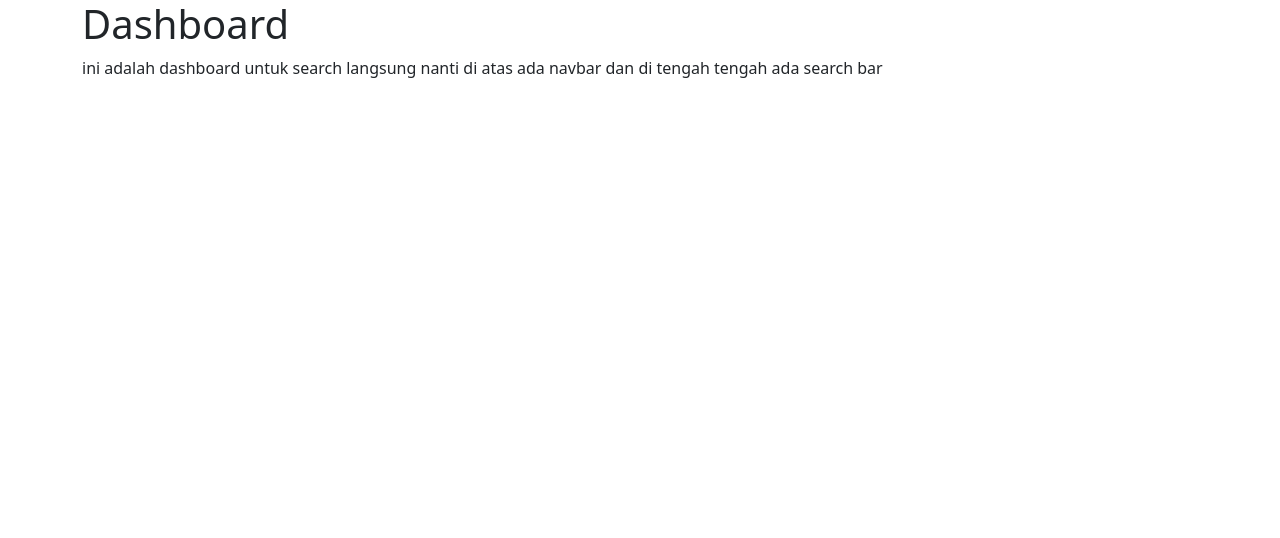
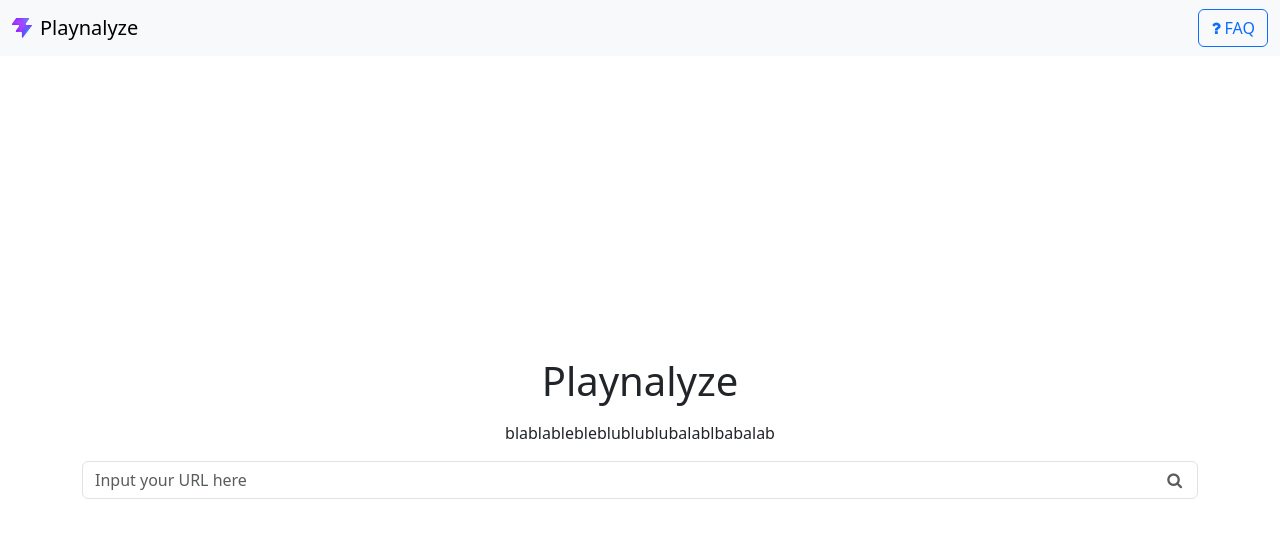
Before and after one commit to Gin-Arata/playnalyze-web-app, a React (Vite) app in the folder frontend/: page / in a window 1280 px wide. Shown: the top 538 px of the page. Built offline with nearby package versions, Linux system fonts and the light colour scheme.

Commit message:
feat: add slicing dashboard

```diff
--- a/frontend/index.html
+++ b/frontend/index.html
@@ -1,13 +1,17 @@
 <!doctype html>
 <html lang="en">
+
 <head>
   <meta charset="UTF-8" />
   <link rel="icon" type="image/svg+xml" href="/favicon.svg" />
+  <link rel="stylesheet" href="https://cdnjs.cloudflare.com/ajax/libs/font-awesome/4.7.0/css/font-awesome.min.css">
   <meta name="viewport" content="width=device-width, initial-scale=1.0" />
   <title>frontend</title>
 </head>
-  <body>
+
+<body style="min-height: 100vh !important;">
   <div id="root"></div>
   <script type="module" src="/src/main.tsx"></script>
 </body>
+
 </html>
--- a/frontend/src/Dashboard/View.tsx
+++ b/frontend/src/Dashboard/View.tsx
@@ -1,10 +1,42 @@
+import './index.css';
+
 const View = () => {
-    return (
-        <div className="container">
-            <h1>Dashboard</h1>
-            <div>ini adalah dashboard untuk search langsung nanti di atas ada navbar dan di tengah tengah ada search bar</div>
-        </div>
-    )
-}
+	return (
+		<div className="d-flex flex-column min-vh-100">
+			<div className="navbar bg-body-tertiary">
+				<div className="container-fluid d-flex justify-content-between align-items-center">
+					<a
+						href="#"
+						className="navbar-brand d-flex gap-2 align-items-center"
+					>
+						<img src="/public/favicon.svg" alt="" width={20} />
+						Playnalyze
+					</a>
+
+					<button className="btn btn-outline-primary">
+						<i className="fa fa-question me-1"></i>
+						FAQ
+					</button>
+				</div>
+			</div>
+
+			<div className="container flex-grow-1 d-flex flex-column align-items-center justify-content-center">
+				<div className="d-flex flex-column align-items-center gap-2">
+					<h1>Playnalyze</h1>
+					<p>blablablebleblublublubalablbabalab</p>
+				</div>
+
+                <div className="position-relative w-100">
+                    <input
+                        type="search"
+                        className="form-control pe-5"
+                        placeholder="Input your URL here"
+                    />
+                    <i className="fa fa-search position-absolute end-0 top-50 translate-middle-y me-3 fs-6 text-muted" />
+                </div>
+			</div>
+		</div>
+	);
+};
 
 export default View;
--- /dev/null
+++ b/frontend/src/Dashboard/index.css
@@ -0,0 +1,4 @@
+.form-control:focus {
+    outline: none !important;
+    box-shadow: none !important;
+}
--- a/frontend/src/OutputSearch/View.tsx
+++ b/frontend/src/OutputSearch/View.tsx
@@ -1,12 +1,28 @@
+import { Link } from 'react-router';
+
 const View = () => {
 	return (
 		<>
-			<div className="container">
-				<h1>Output Search</h1>
-				<div>
-					Ini adalah output search dari dashboard jadi ketika user
-					melakukan pencarian, hasilnya akan ditampilkan di sini dari
-					berbagai platform menggunakan card
+			<div className="d-flex flex-column min-vh-100">
+				<div className="navbar bg-body-tertiary">
+					<div className="container-fluid d-flex justify-content-between align-items-center">
+						<Link
+							to="/"
+							className="navbar-brand d-flex gap-2 align-items-center"
+						>
+							<img src="/public/favicon.svg" alt="" width={20} />
+							Playnalyze
+						</Link>
+
+						<button className="btn btn-outline-primary">
+							<i className="fa fa-question me-1"></i>
+							FAQ
+						</button>
+					</div>
+				</div>
+
+				<div className="container flex-grow-1 d-flex flex-column align-items-center">
+					tetset
 				</div>
 			</div>
 		</>
```
Lines whose indentation alone changed are shown as unchanged.
